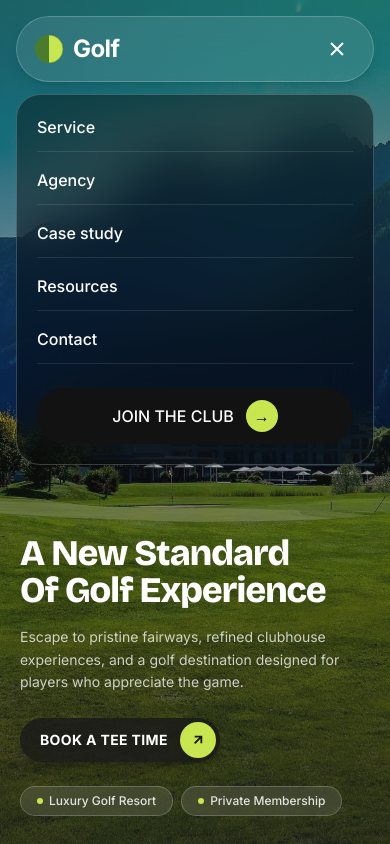
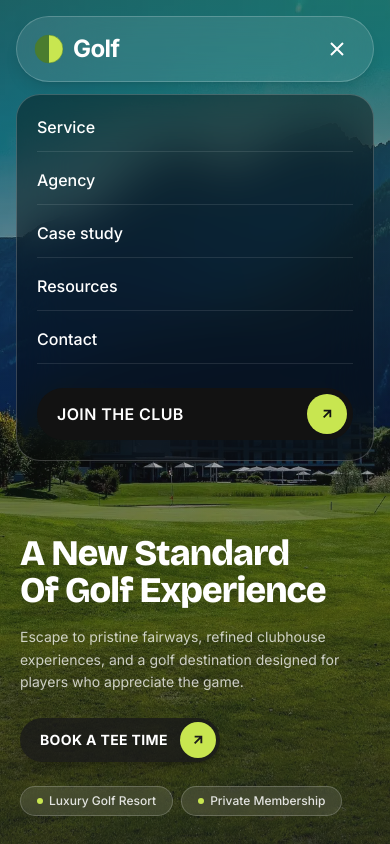
Before and after one commit to zinoefezino/golf, a Next.js app: page / in a window 390 px wide. Both pictures are taken after a click on the button 337 px from the left and 49 px from the top of the page. Shown: the top 844 px of the page. Built offline with nearby package versions, Linux system fonts and the light colour scheme.

Commit message:
changed mobile header icon for join the club in hamburger

```diff
--- a/src/components/header.jsx
+++ b/src/components/header.jsx
@@ -148,11 +148,20 @@ export default function Header() {
 
             <Link
               href="/auth/signup"
-              className="mt-2 flex items-center justify-center gap-3 rounded-full bg-[#121212] px-5 py-3 font-medium text-white"
+              className="group mt-2 flex items-center justify-between rounded-full bg-[#121212] py-1.5 pl-5 pr-1.5 font-semibold tracking-wide text-white transition-all duration-300 hover:bg-[#2D4A1E]"
             >
-              JOIN THE CLUB
-              <span className="h-8 w-8 grid place-items-center rounded-full bg-[#C8E650] text-black">
-                →
+              <span>JOIN THE CLUB</span>
+
+              <span className="flex h-10 w-10 items-center justify-center rounded-full bg-[#C8E650] text-[#121212] transition-transform duration-300 group-hover:rotate-45">
+                <svg
+                  className="h-4 w-4"
+                  fill="none"
+                  stroke="currentColor"
+                  strokeWidth="2.7"
+                  viewBox="0 0 24 24"
+                >
+                  <path d="M7 17L17 7M7 7h10v10" />
+                </svg>
               </span>
             </Link>
           </div>
```
